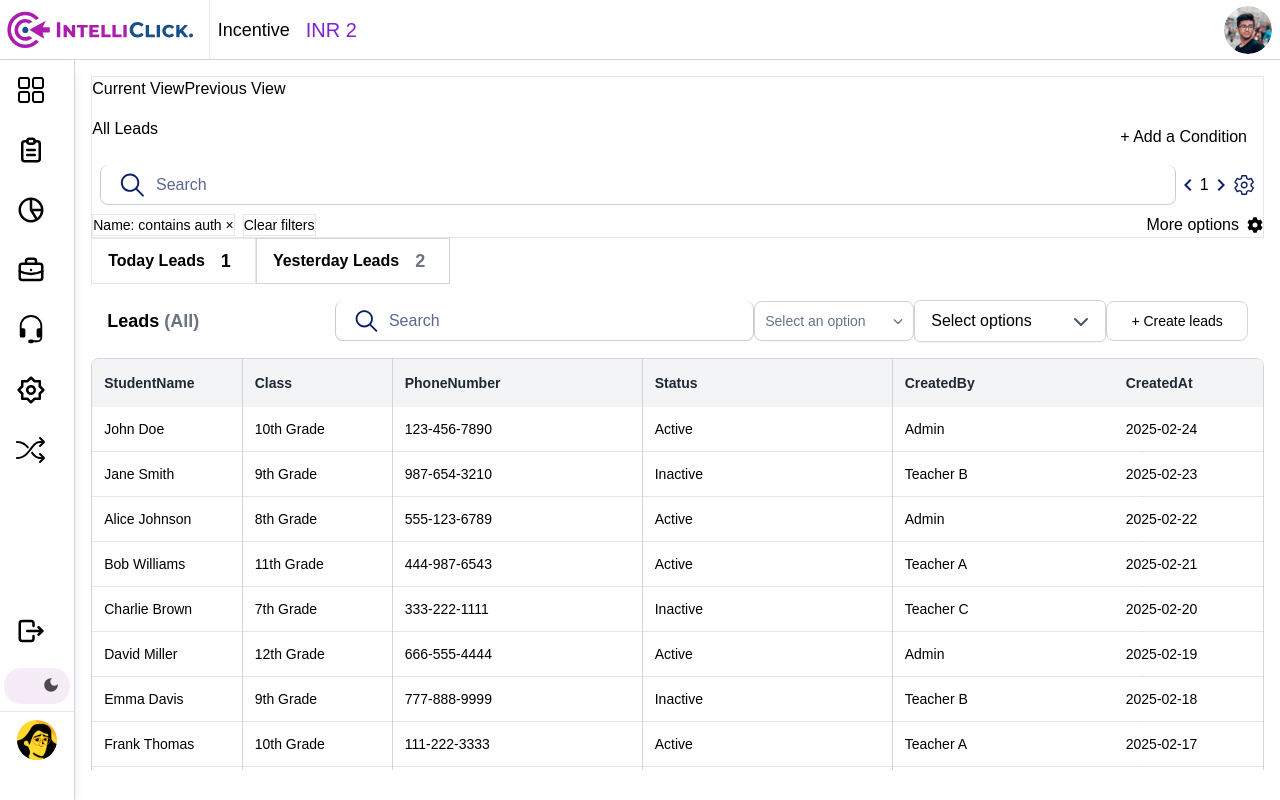
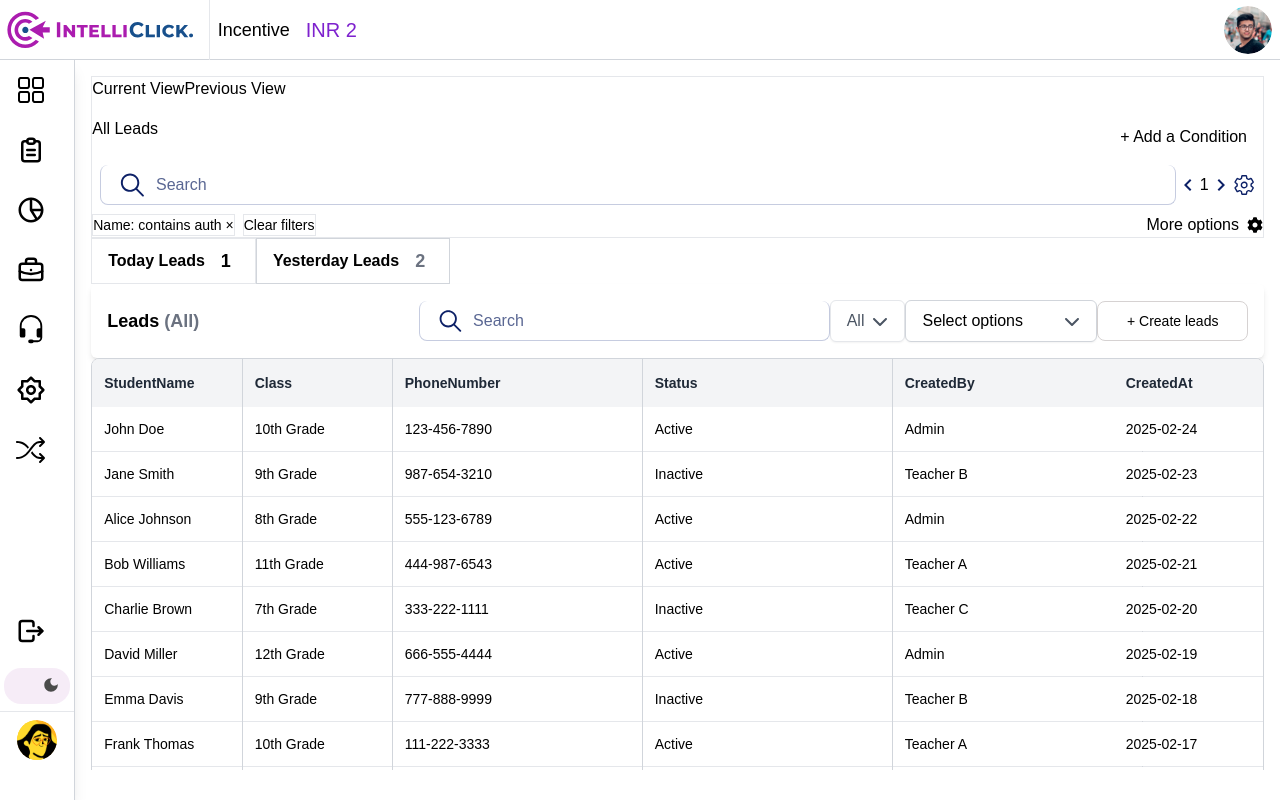
Before and after one commit to ashish2445/intelliclick-frontend-CRM, a Next.js app: page /dashboard/table in a window 1280 px wide. Built offline with nearby package versions, Linux system fonts and the light colour scheme.

Commit message:
added time range dropdown as per requirement

```diff
--- a/package.json
+++ b/package.json
@@ -17,6 +17,7 @@
     "next": "15.1.7",
     "next-themes": "^0.4.4",
     "react": "^19.0.0",
+    "react-calendar": "^5.1.0",
     "react-dom": "^19.0.0",
     "react-error-boundary": "^5.0.0",
     "react-icons": "^5.5.0",
--- /dev/null
+++ b/src/components/DateFilter.tsx
@@ -0,0 +1,257 @@
+// import { useState, useEffect } from "react";
+// import { FaChevronDown } from "react-icons/fa6";
+// import { default as CustomCalendar } from "react-calendar";
+// import "react-calendar/dist/Calendar.css";
+// import { FilterState } from "@/interfaces/tableFilterTypes";
+
+
+
+//     type ValuePiece = Date | null;
+//     type Value = ValuePiece | [ValuePiece, ValuePiece];
+
+//     interface DateFilterProps {
+//       options: string[];
+//       setFilterState: (newState: FilterState | ((prevState: FilterState) => FilterState)) => void;
+//       onSelectionChange: (
+//         selectedOption: string,
+//         startDate?: Date,
+//         endDate?: Date
+//       ) => void;
+//     }
+
+//     const DateFilter = ({ options, onSelectionChange,setFilterState }: DateFilterProps) => {
+//       const [isOpen, setIsOpen] = useState(false);
+//       const [selectedOption, setSelectedOption] = useState<string | null>(null);
+//       const [dateRange, setDateRange] = useState<[Date | null, Date | null]>([null, null]);
+//       const [startDate, endDate] = dateRange;
+
+//       useEffect(() => {
+//         if (selectedOption === "Custom Date" && startDate && endDate) {
+//           onSelectionChange?.("Custom Date", startDate, endDate);
+//           setFilterState((prev) => ({
+//             ...prev,
+//             dateRange: { startDate, endDate },
+//             }));
+//         } else if (selectedOption && selectedOption !== "Custom Date") {
+//           onSelectionChange?.(selectedOption);
+//         }
+//       }, [startDate, endDate, selectedOption]);
+
+//       const handleOptionChange = (option: string) => {
+//         setSelectedOption(option);
+//         setIsOpen(option === "Custom Date");
+//       };
+
+//       const handleDateChange = (update: Value) => {
+//         if (Array.isArray(update) && update.length === 2) {
+//           setDateRange(update as [Date | null, Date | null]);
+//           if (update[0] && update[1]) {
+//             onSelectionChange("Custom Date", update[0], update[1]);
+//             setFilterState((prev) => ({
+//                 ...prev,
+//                 dateRange: {
+//                 startDate: update[0] ?? undefined,
+//                 endDate: update[1] ?? undefined,
+//                 },
+//             }));
+//           }
+//         }
+//       };
+
+//       const handleDropdownToggle = () => {
+//         if (selectedOption === "Custom Date" && isOpen) {
+//           setSelectedOption(null);
+//           setDateRange([null, null]);
+//           setFilterState((prev) => ({
+//             ...prev,
+//             dateRange: { startDate: undefined, endDate: undefined },
+//           }));
+//           return;
+//         }
+//         setSelectedOption(null);
+//         setIsOpen(!isOpen);
+//       };
+
+//       return (
+//         <div className="relative">
+//           <button
+//             onClick={handleDropdownToggle}
+//             className="flex items-center px-4 py-2 text-gray-600 bg-white border rounded-md shadow-sm hover:bg-gray-100 focus:outline-none focus:ring-2 focus:ring-gray-300"
+//           >
+//             {selectedOption
+//               ? selectedOption === "Custom Date" && startDate && endDate
+//                 ? `${startDate.toLocaleDateString()} - ${endDate.toLocaleDateString()}`
+//                 : selectedOption
+//               : "All"}
+//             <FaChevronDown className="ml-2" />
+//           </button>
+
+//           {isOpen && (
+//             <div className="absolute left-0 min-w-[250px] bg-white border border-gray-200 rounded-md shadow-md mt-2 z-20">
+//               {selectedOption === "Custom Date" ? (
+//                 <div className="p-4">
+//                   <CustomCalendar
+//                     selectRange
+//                     value={dateRange || [null, null]}
+//                     onChange={handleDateChange}
+//                     className="w-full border rounded-md p-2"
+//                   />
+//                 </div>
+//               ) : (
+//                 <ul className="py-2">
+//                   {options.map((option, index) => (
+//                     <li
+//                       key={index}
+//                       className="px-4 py-2 cursor-pointer hover:bg-purple-600 hover:text-white"
+//                       onClick={() => handleOptionChange(option)}
+//                     >
+//                       {option}
+//                     </li>
+//                   ))}
+//                 </ul>
+//               )}
+//             </div>
+//           )}
+//         </div>
+//       );
+//     };
+
+//     export default DateFilter;
+
+
+import { useState, useEffect, useRef } from "react";
+import { FaChevronDown } from "react-icons/fa6";
+import { default as CustomCalendar } from "react-calendar";
+import "react-calendar/dist/Calendar.css";
+import { FilterState } from "@/interfaces/tableFilterTypes";
+
+type ValuePiece = Date | null;
+type Value = ValuePiece | [ValuePiece, ValuePiece];
+
+interface DateFilterProps {
+  options: string[];
+  setFilterState: (newState: FilterState | ((prevState: FilterState) => FilterState)) => void;
+  onSelectionChange: (
+    selectedOption: string,
+    startDate?: Date,
+    endDate?: Date
+  ) => void;
+}
+
+const DateFilter = ({ options, onSelectionChange, setFilterState }: DateFilterProps) => {
+  const [isOpen, setIsOpen] = useState(false);
+  const [selectedOption, setSelectedOption] = useState<string | null>(null);
+  const [dateRange, setDateRange] = useState<[Date | null, Date | null]>([null, null]);
+  const [startDate, endDate] = dateRange;
+  const dropdownRef = useRef<HTMLDivElement>(null);
+
+  useEffect(() => {
+    if (selectedOption === "Custom Date" && startDate && endDate) {
+      onSelectionChange?.("Custom Date", startDate, endDate);
+      setFilterState((prev) => ({
+        ...prev,
+        dateRange: { startDate, endDate },
+      }));
+    } else if (selectedOption && selectedOption !== "Custom Date") {
+      onSelectionChange?.(selectedOption);
+    }
+  }, [startDate, endDate, selectedOption]);
+
+  useEffect(() => {
+    const handleClickOutside = (event: MouseEvent) => {
+      if (dropdownRef.current && !dropdownRef.current.contains(event.target as Node)) {
+        setIsOpen(false);
+        setSelectedOption(null);
+      }
+    };
+
+    if (isOpen) {
+      document.addEventListener("mousedown", handleClickOutside);
+    } else {
+      document.removeEventListener("mousedown", handleClickOutside);
+    }
+
+    return () => {
+      document.removeEventListener("mousedown", handleClickOutside);
+    };
+  }, [isOpen]);
+
+  const handleOptionChange = (option: string) => {
+    setSelectedOption(option);
+    setIsOpen(option === "Custom Date");
+  };
+
+  const handleDateChange = (update: Value) => {
+    if (Array.isArray(update) && update.length === 2) {
+      setDateRange(update as [Date | null, Date | null]);
+      if (update[0] && update[1]) {
+        onSelectionChange("Custom Date", update[0], update[1]);
+        setFilterState((prev) => ({
+          ...prev,
+          dateRange: {
+            startDate: update[0] ?? undefined,
+            endDate: update[1] ?? undefined,
+          },
+        }));
+      }
+    }
+  };
+
+  const handleDropdownToggle = () => {
+    if (selectedOption === "Custom Date" && isOpen) {
+      setSelectedOption(null);
+      setDateRange([null, null]);
+      setFilterState((prev) => ({
+        ...prev,
+        dateRange: { startDate: undefined, endDate: undefined },
+      }));
+      return;
+    }
+    setIsOpen(!isOpen);
+  };
+
+  return (
+    <div className="relative" ref={dropdownRef}>
+      <button
+        onClick={handleDropdownToggle}
+        className="flex items-center px-4 py-2 text-gray-600 bg-white border rounded-md shadow-sm hover:bg-gray-100 focus:outline-none focus:ring-2 focus:ring-gray-300"
+      >
+        {selectedOption
+          ? selectedOption === "Custom Date" && startDate && endDate
+            ? `${startDate.toLocaleDateString()} - ${endDate.toLocaleDateString()}`
+            : selectedOption
+          : "All"}
+        <FaChevronDown className="ml-2" />
+      </button>
+
+      {isOpen && (
+        <div className="absolute left-0 min-w-[250px] bg-white border border-gray-200 rounded-md shadow-md mt-2 z-10">
+          {selectedOption === "Custom Date" ? (
+            <div className="p-4 w-full">
+              <CustomCalendar
+                selectRange
+                value={dateRange || [null, null]}
+                onChange={handleDateChange}
+                className="w-full border rounded-md p-2"
+              />
+            </div>
+          ) : (
+            <ul className="py-2">
+              {options.map((option, index) => (
+                <li
+                  key={index}
+                  className="px-4 py-2 cursor-pointer hover:bg-purple-600 hover:text-white"
+                  onClick={() => handleOptionChange(option)}
+                >
+                  {option}
+                </li>
+              ))}
+            </ul>
+          )}
+        </div>
+      )}
+    </div>
+  );
+};
+
+export default DateFilter;
--- a/src/containers/filtersContainer.tsx
+++ b/src/containers/filtersContainer.tsx
@@ -6,6 +6,8 @@ import Dropdown from "@/components/CustomDropdown";
 import MultiSelectDropdown from "@/components/MultiSelectDropDown";
 import { FilterState } from "@/interfaces/tableFilterTypes";
 import { DATA_STATUS } from "@/utils/constants";
+import DateFilter from "@/components/DateFilter";
+import { TIME_RANGE } from "@/utils/constants/timeRanges";
 
 interface TableFiltersProps {
   filterState:FilterState
@@ -24,7 +26,7 @@ const TableFilters:React.FC<TableFiltersProps> = ({filterState,setFilter}) => {
       </h2>
       <div className="flex items-center space-x-3">
         <SearchBox placeholder="Type and Press Enter" setFilter={setFilter}/>
-        <Dropdown />
+        <DateFilter options={[...TIME_RANGE]} setFilterState={setFilter} />
         <MultiSelectDropdown options={[...DATA_STATUS]} selectedOptions={filterState.status} onSelect={(values: string[]) => {
           setFilter(prev => ({
             ...prev,
--- /dev/null
+++ b/src/utils/constants/timeRanges.ts
@@ -0,0 +1,10 @@
+export const TIME_RANGE = [
+    "All",
+    "Today",
+    "Yesterday",
+    "This Week",
+    "This Month",
+    "Last Week",
+    "Last Month",
+    "Custom Date"
+] as const;
```
Also changed, not shown: 1 other file (tests, documents, lock files or other folders).
